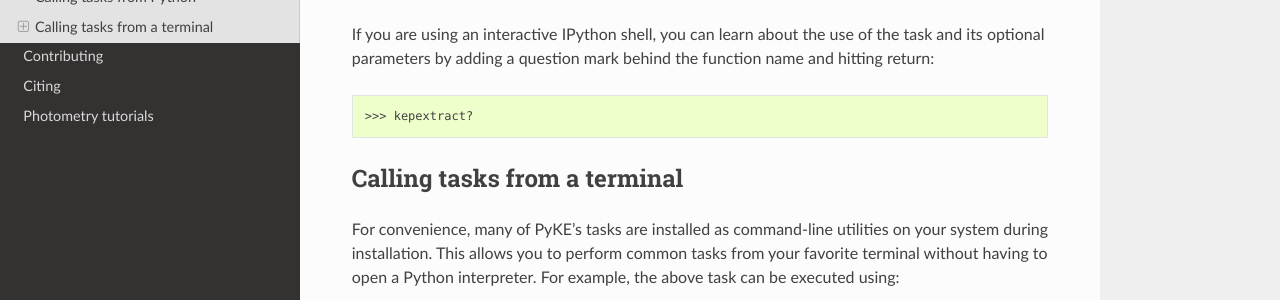
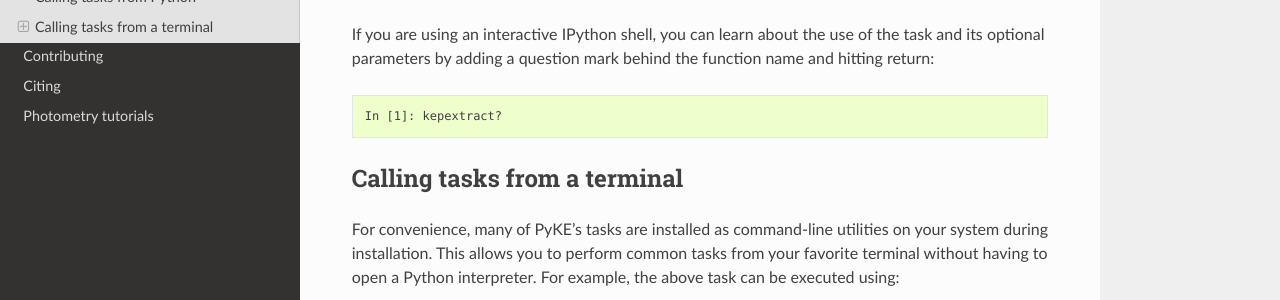
Before and after one commit to KeplerGO/pyke, a Sphinx documentation site: the page built from docs/source/overview.rst, in a window 1280 px wide and 900 px high. Shown: the part 373-673 px from the top of the window. Built offline with Sphinx 7.4.7 and the Read the Docs theme 2.0.0, drawn with Linux system fonts in a browser that asks for light colours.

Commit message:
tiny doc fix

```diff
--- a/docs/source/overview.rst
+++ b/docs/source/overview.rst
@@ -15,7 +15,7 @@ and as command-line utilities. For example, PyKE provides the ``kepextract`` tas
 
 If you are using an interactive IPython shell, you can learn about the use of the task and its optional parameters by adding a question mark behind the function name and hitting return::
 
-    >>> kepextract?
+    In [1]: kepextract?
 
 
 Calling tasks from a terminal
```
